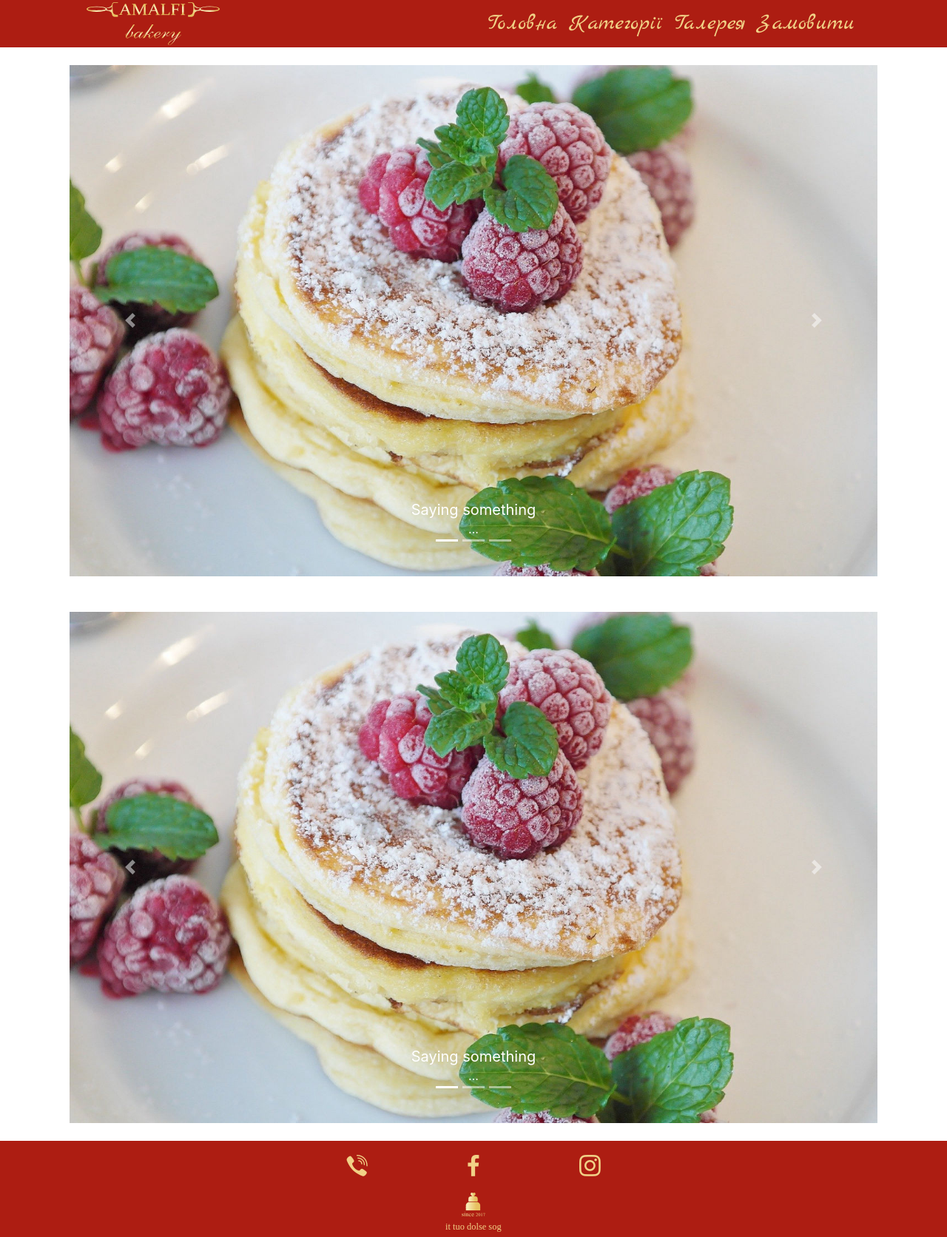
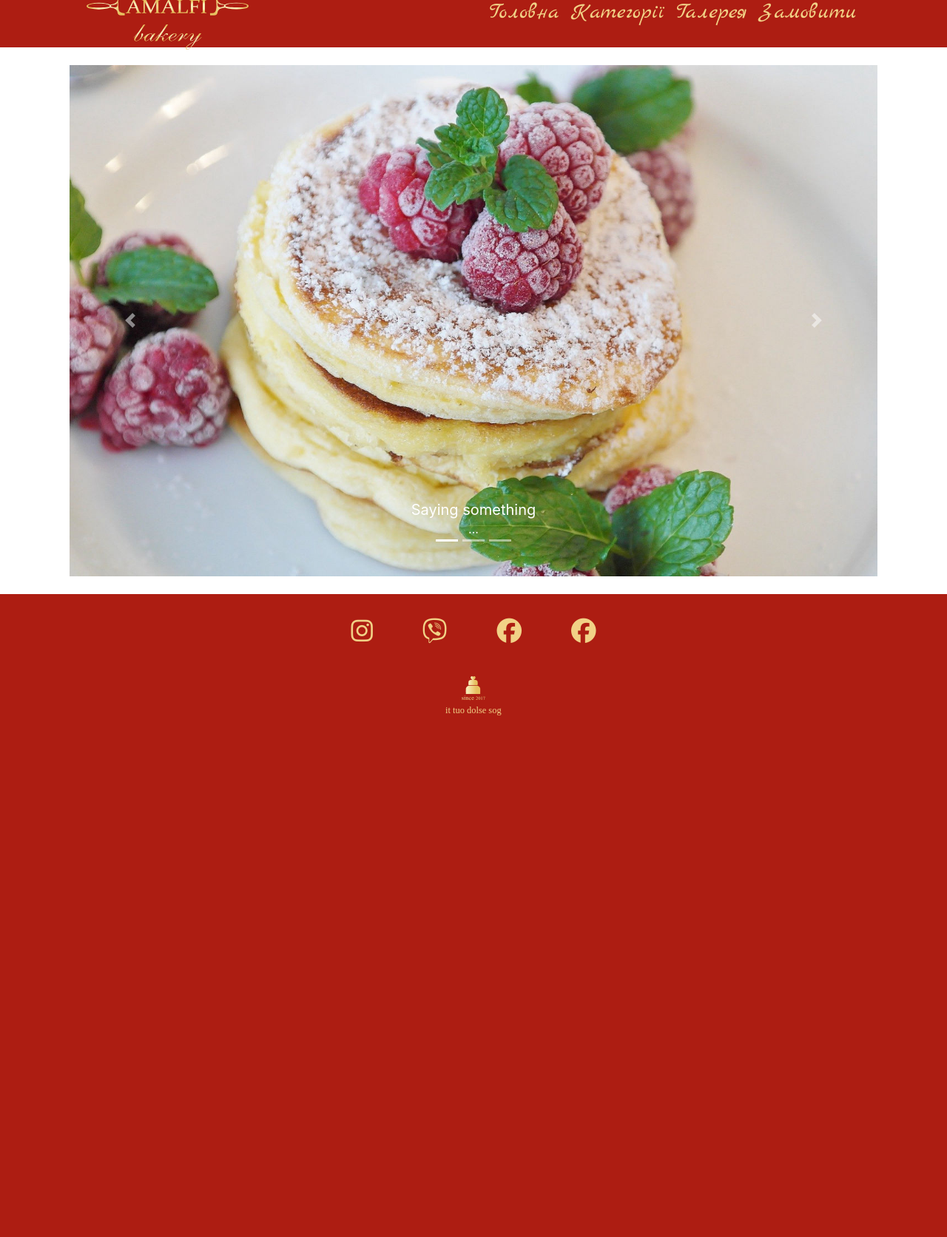
Before and after one commit to Ferenecruma/cakestore, a Django app: page / in a window 1280 px wide. Shown: the whole page at 74% size. After the commit the page ends 967 px from the top, so only its background shows below. Run offline with Django 3.2, Linux system fonts and the light colour scheme; some libraries are stand-ins or nearby versions.

Commit message:
minor changes in css

```diff
--- a/static/custom/css/footer.css
+++ b/static/custom/css/footer.css
@@ -6,14 +6,21 @@ footer.footer {
 }
 
 .soc-links-footer {
-    width: 40%;
+    width: 35%;
     margin: auto;
+    margin-top: 8px;
+    margin-bottom: 20px;
     flex-wrap: wrap;
-    padding: 20px;
+    padding: 25px;
     font-size: 1.3rem;
     align-items: center;
     display: flex;
     justify-content: space-around;
+    /* border-bottom: 1px #f1d186 solid; */
+}
+
+.soc-links-footer a {
+    color: #f1d186;
 }
 
 .phone-numbers {
@@ -35,12 +42,15 @@ footer.footer {
         max-width: 28%;
         height: auto;
     }
+    .soc-links-footer {
+        font-size: 1.7rem;
+    }
 }
 
 @media (min-width:812px) and (max-width:1079px){
     .footer-image {
         margin:auto;
-        max-width: 15%;
+        max-width: 12%;
         height: auto;
     }
     .soc-links-footer {
@@ -58,7 +68,7 @@ footer.footer {
         height: auto;
     }
     .soc-links-footer {
-        font-size: 1.8rem;
+        font-size: 2.1rem;
     }
     .phone-numbers a{
         font-size: 1rem;
--- a/static/custom/css/main.css
+++ b/static/custom/css/main.css
@@ -43,10 +43,6 @@ div.category_name {
     font-family: 'Marck Script', cursive;
     font-size: 30px;
     color: #eb640ab0!important
-  }
-
-  ul.navbar-group{
-    margin: auto;
   }
 
   a.nav-link{
--- a/static/custom/css/navbar.css
+++ b/static/custom/css/navbar.css
@@ -34,7 +34,7 @@ nav {
 }
 
 nav .logo img {
-    max-width: 60%;
+    max-width: 73%;
 }
 
 .burger{
--- a/webstore/templates/webstore/base.html
+++ b/webstore/templates/webstore/base.html
@@ -9,21 +9,15 @@
     <link rel="shortcut icon" href="{% static "images/icons8-cupcake-64-64x64.png" %}" type="image/x-icon">
     <meta name="description" content="">
 
+    <title>Amalfi</title>
 
-    <title>Amalfi</title>
     <link href="https://fonts.googleapis.com/css2?family=Marck+Script&display=swap" rel="stylesheet">
-    <link href="https://fonts.googleapis.com/css2?family=Caveat:wght@400;700&display=swap" rel="stylesheet">
     <link href="https://fonts.googleapis.com/css2?family=Montserrat&display=swap" rel="stylesheet">
 
     <!--<link rel="stylesheet" href="{% static "tether/tether.min.css" %}">-->
     <link rel="stylesheet" href="{% static "bootstrap/css/bootstrap.min.css" %}">
     <link rel="stylesheet" href="{% static "bootstrap/css/bootstrap-grid.min.css" %}">
     <link rel="stylesheet" href="{% static "bootstrap/css/bootstrap-reboot.min.css" %}">
-
-    <!--<link rel="stylesheet" href="{% static "fontAwesome/css/fontawesome.css" %}">
-    <link rel="stylesheet" href="{% static "fontAwesome/css/brands.css" %}">
-    <link rel="stylesheet" href="{% static "fontAwesome/css/solid.css" %}">
-    <link rel="stylesheet" href="{% static "fontAwesome/css/all.css" %}"> -->
 
     <link rel="stylesheet" href="{% static "dropdown/css/style.css" %}">
     <link rel="stylesheet" href="{% static "socicon/css/styles.css" %}">
@@ -34,6 +28,8 @@
     <link rel="stylesheet" href="{% static "custom/css/navbar.css" %}">
     <link rel="stylesheet" href="{% static "custom/css/footer.css" %}">
 
+    <script src="https://kit.fontawesome.com/b2deaaced1.js" crossorigin="anonymous"></script>
+
   </head>
   <body>
     <!-- Navbar -->
@@ -41,8 +37,8 @@
       <div class="logo">
         <img src="{% static "images/logo.svg" %}" class='img-fluid'>
       </div>
-      <ul class="nav-links">
-        <li><a href="{% url "store-main" %}" class="effect-2"> Головна </a></li>
+      <ul class="nav-links cl-effect-21">
+        <li><a href="{% url "store-main" %}"> Головна </a></li>
         <li><a href="{% url "store-categories" %}"> Категорії </a></li>
         <li><a href="#"> Галерея </a></li>
         <li><a href="#"> Замовити </a></li>
@@ -66,9 +62,10 @@
     <!-- Footer -->
     <footer class="footer">
       <div class="soc-links-footer">
-        <a href="#"><span class="socicon-viber socicon" style="color: #f1d186; fill: rgb(0, 0, 0);"></span></a>
-        <a href="#"><span class="socicon-facebook socicon" style="color: #f1d186; fill: rgb(0, 0, 0);"></span></a>
-        <a href="#"><span class="socicon-instagram socicon" style="color: #f1d186; fill: rgb(0, 0, 0);"></span></a>
+        <a href="#"><i class="fab fa-instagram"></i></a>
+        <a href="#"><i class="fab fa-viber"></i></a>
+        <a href="#"><i class="fab fa-facebook"></i></a>
+        <a href="#"><i class="fab fa-facebook"></i></a>
       </div>
       <div class="footer-image">
           <img src="{% static "images/footer-image.svg" %}">
--- a/webstore/templates/webstore/home.html
+++ b/webstore/templates/webstore/home.html
@@ -46,46 +46,4 @@
     </div>
 </div>
 
-<div class="container p-4">
-    <div id="carouselExampleControls" class="carousel slide" data-ride="carousel">
-        <div id="carouselExampleIndicators" class="carousel slide" data-ride="carousel">
-            <ol class="carousel-indicators">
-            <li data-target="#carouselExampleIndicators" data-slide-to="0" class="active"></li>
-            <li data-target="#carouselExampleIndicators" data-slide-to="1"></li>
-            <li data-target="#carouselExampleIndicators" data-slide-to="2"></li>
-            </ol>
-            <div class="carousel-inner">
-            <div class="carousel-item active">
-                <img class="d-block w-100" src="{% static "images/mbr-1456x921.jpg" %}" alt="First slide">
-                <div class="carousel-caption d-none d-md-block">
-                    <h5>Saying something</h5>
-                    <p>...</p>
-                </div>
-            </div>
-            <div class="carousel-item">
-                <img class="d-block w-100" src="{% static "images/mbr-1456x921.jpg" %}" alt="Second slide">
-                <div class="carousel-caption d-none d-md-block">
-                    <h5>Saying something</h5>
-                    <p>...</p>
-                </div>
-            </div>
-            <div class="carousel-item">
-                <img class="d-block w-100" src="{% static "images/mbr-1456x921.jpg" %}" alt="Third slide">
-                <div class="carousel-caption d-none d-md-block">
-                    <h5>Saying something</h5>
-                    <p>...</p>
-                </div>
-            </div>
-            </div>
-            <a class="carousel-control-prev" href="#carouselExampleIndicators" role="button" data-slide="prev">
-            <span class="carousel-control-prev-icon" aria-hidden="true"></span>
-            <span class="sr-only">Previous</span>
-            </a>
-            <a class="carousel-control-next" href="#carouselExampleIndicators" role="button" data-slide="next">
-            <span class="carousel-control-next-icon" aria-hidden="true"></span>
-            <span class="sr-only">Next</span>
-            </a>
-        </div>
-    </div>
-</div>
 {% endblock content %}
```
Also changed, not shown: other parts of static/custom/css/navbar.css (+65 -2 lines).
